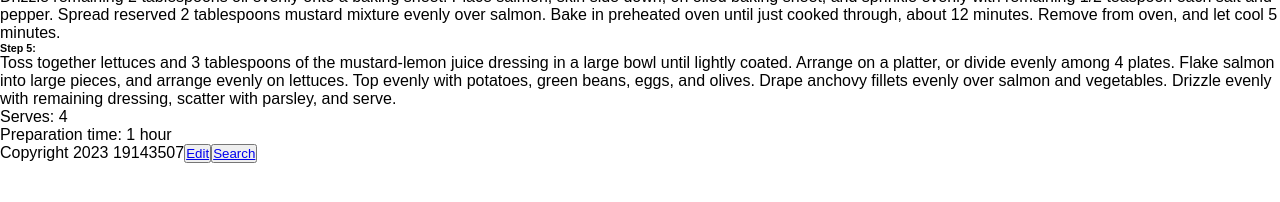
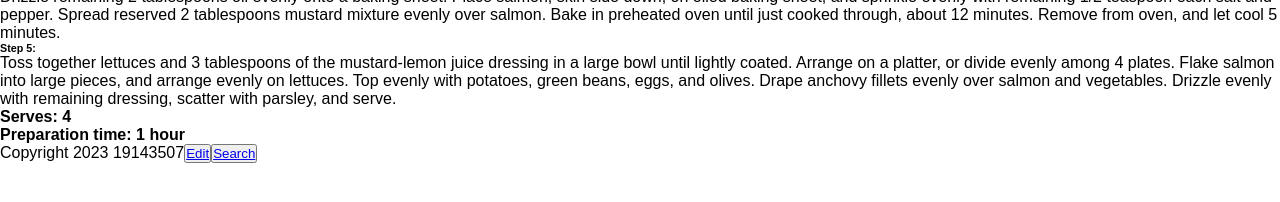
Before and after one commit to 19143507/inn-at-emmington, a Jekyll site: the page built from _recipes/recipe1.md, in a window 1280 px wide. Shown: the part 685-887 px from the top of the page. Built offline with Jekyll 4.4.1, drawn with Linux system fonts in a browser that asks for light colours.

```diff
--- a/_recipes/recipe1.md
+++ b/_recipes/recipe1.md
@@ -40,28 +40,23 @@ published: true
 
 ###### S﻿tep 1:
 
-
 Preheat oven to 400°F. Bring a large pot of generously salted water to a boil over high. Add potatoes; cook, until almost tender, about 10 minutes. Add green beans; cook until potatoes are tender and green beans are tender-crisp, about 3 minutes. Using tongs or a slotted spoon, transfer potatoes and green beans to a bowl filled with ice water, reserving boiling water in pot.
 
 ###### S﻿tep 2:
-
 
 Using a slotted spoon, carefully lower eggs into boiling water; cook until whites are set and yolks are jammy, 7 1/2 minutes. Transfer eggs to bowl of ice water. Let potatoes, green beans, and eggs stand in ice water until cooled, about 5 minutes. Drain. Halve potatoes, and peel and quarter eggs.
 
 ###### S﻿tep 3:
 
-
 While potatoes, green beans, and eggs cook and cool, whisk together mustard, lemon zest, and 1/2 teaspoon each of the salt and pepper in a medium bowl. While whisking, gradually add 6 tablespoons of the oil, continuing to whisk until emulsified. Measure 2 tablespoons mixture into a separate small bowl for spreading on salmon, and set aside. Whisk lemon juice, shallot, and honey into remaining mustard mixture in medium bowl until combined; set dressing aside.
 
 ###### S﻿tep 4:
-
 
 Drizzle remaining 2 tablespoons oil evenly onto a baking sheet. Place salmon, skin side down, on oiled baking sheet, and sprinkle evenly with remaining 1/2 teaspoon each salt and pepper. Spread reserved 2 tablespoons mustard mixture evenly over salmon. Bake in preheated oven until just cooked through, about 12 minutes. Remove from oven, and let cool 5 minutes.
 
 ###### S﻿tep 5:
 
-
 Toss together lettuces and 3 tablespoons of the mustard-lemon juice dressing in a large bowl until lightly coated. Arrange on a platter, or divide evenly among 4 plates. Flake salmon into large pieces, and arrange evenly on lettuces. Top evenly with potatoes, green beans, eggs, and olives. Drape anchovy fillets evenly over salmon and vegetables. Drizzle evenly with remaining dressing, scatter with parsley, and serve.
 
-* Serves: 4
-* Preparation time: 1 hour
+* **Serves: 4**
+* **Preparation time: 1 hour**
```
